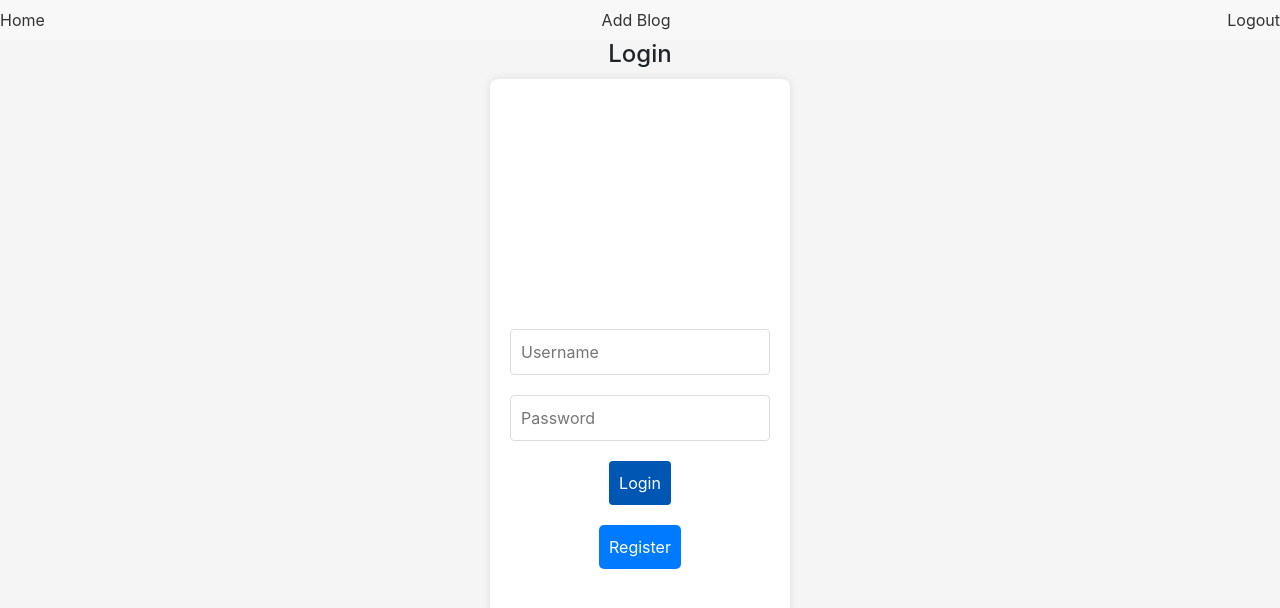
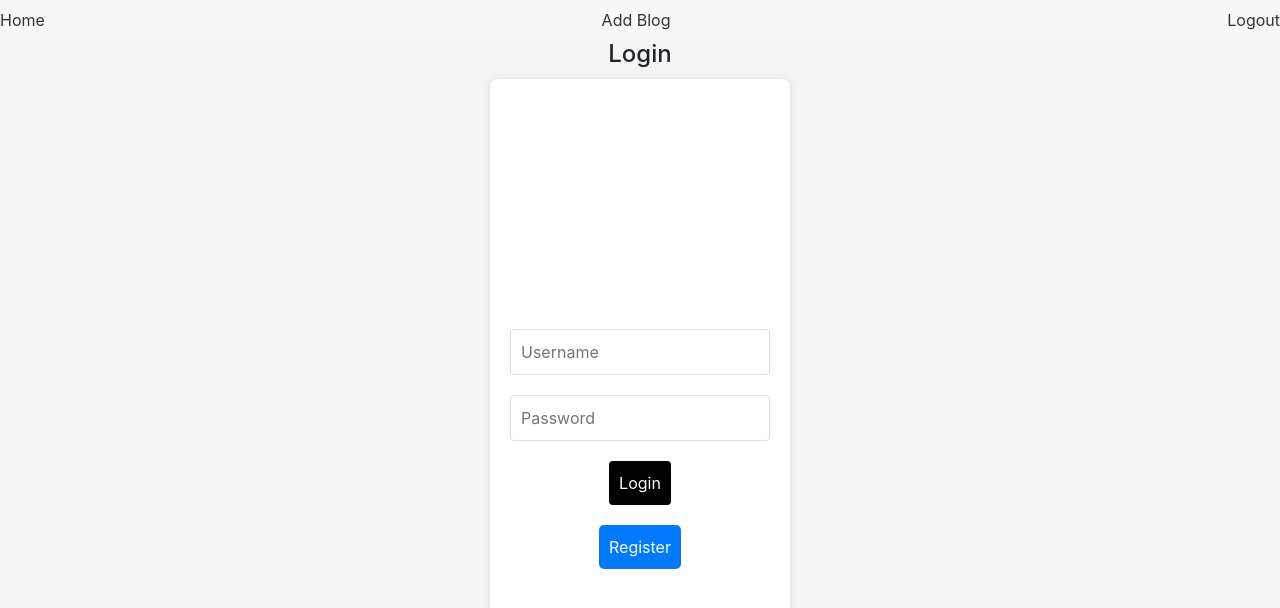
Before and after one commit to alandavis2/ICT_project_final, a React (Create React App) app in the folder frontend/: page / in a window 1280 px wide. In both pictures the pointer is over the button "Login". Shown: the top 608 px of the page. Built offline with nearby package versions, Linux system fonts and the light colour scheme.

Commit message:
change color login button

```diff
--- a/frontend/src/pages/LoginPage.css
+++ b/frontend/src/pages/LoginPage.css
@@ -43,7 +43,8 @@ h1 {
 }
 
 .login-button:hover {
-  background-color: #0056b3;
+  background-color: #000000;
+
 }
 
 .register-button {
```
